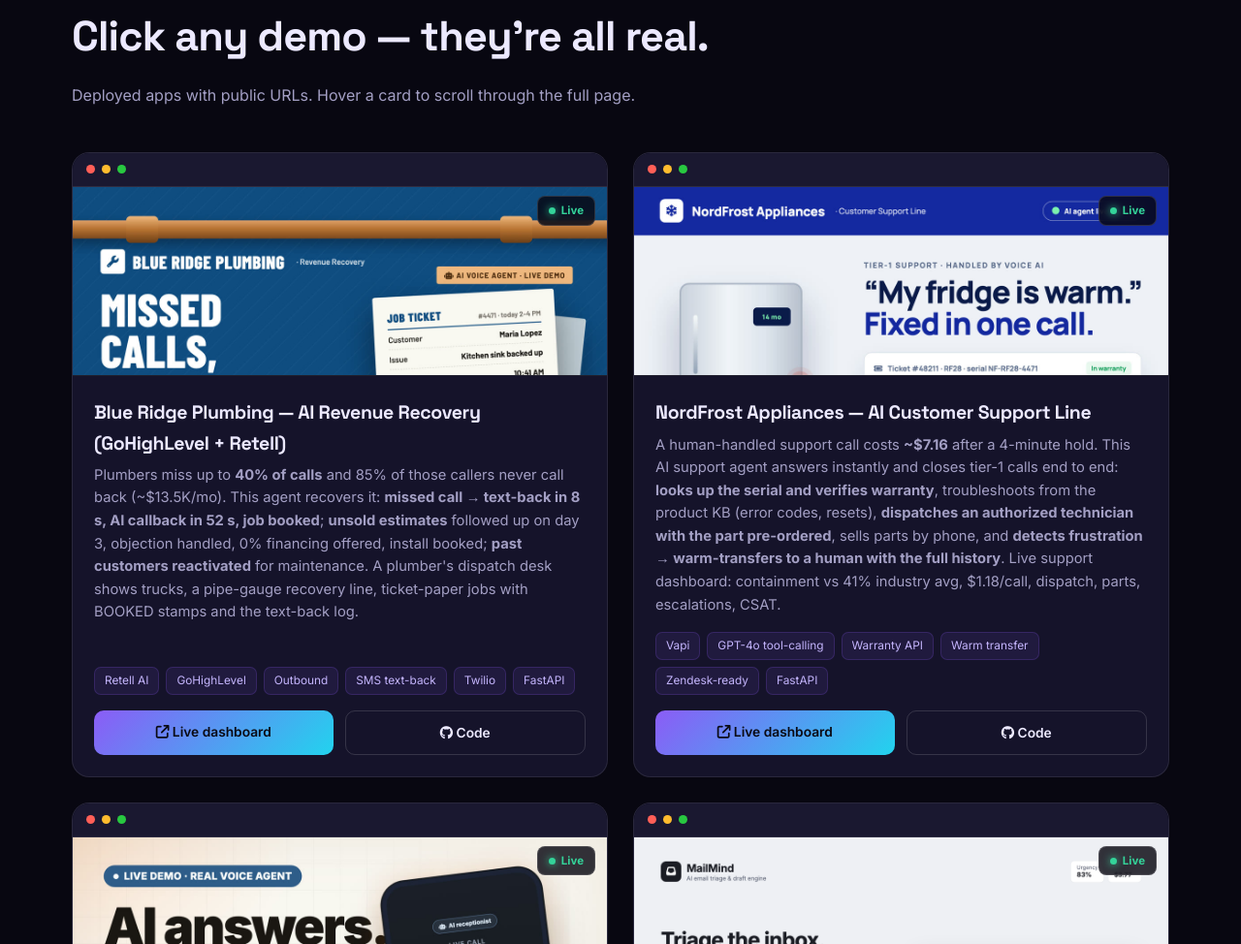
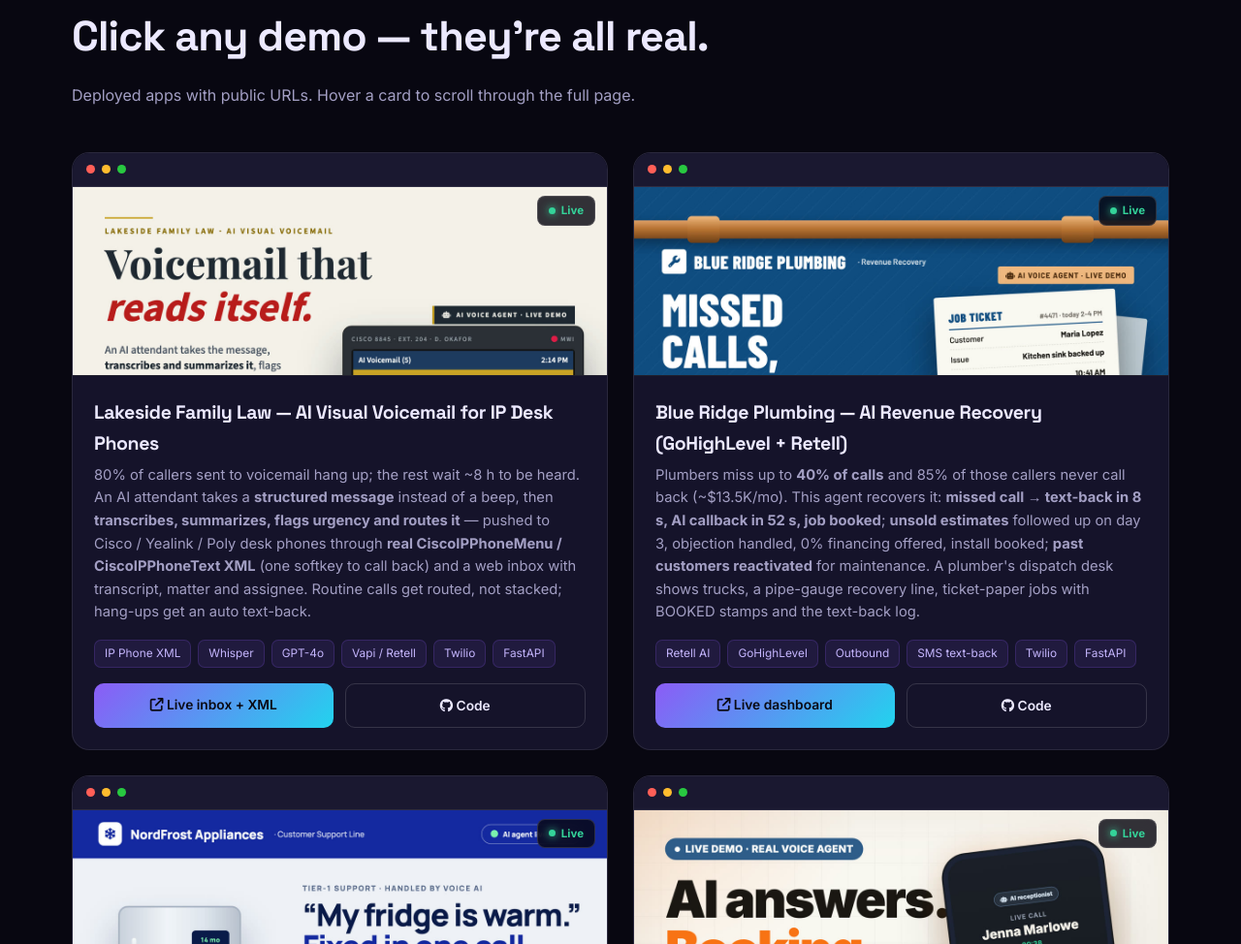
Before and after one commit to adelsherif8/portfolios, a plain HTML site: page ai-engineer/index.html in a window 1280 px wide. Shown: the part 2574-3548 px from the top of the page at 97% size. Drawn offline with Linux system fonts and the light colour scheme.

Commit message:
Add Lakeside AI visual voicemail project

```diff
--- a/ai-engineer/index.html
+++ b/ai-engineer/index.html
@@ -320,6 +320,16 @@ footer{border-top:1px solid var(--line);padding:34px 0;text-align:center;color:v
   <section id="work">
     <div class="sec-head reveal"><div class="k">Live Projects</div><h2>Click any demo — they're all real.</h2><p>Deployed apps with public URLs. Hover a card to scroll through the full page.</p></div>
     <div class="proj-grid">
+
+      <article class="card reveal">
+        <div class="shot"><span class="badge live"><span class="dot"></span> Live</span><img src="assets/projects/lakeside.jpg" alt="Lakeside Family Law — AI visual voicemail for IP desk phones"/></div>
+        <div class="card-body">
+          <h3>Lakeside Family Law — AI Visual Voicemail for IP Desk Phones</h3>
+          <p class="desc">80% of callers sent to voicemail hang up; the rest wait ~8 h to be heard. An AI attendant takes a <strong>structured message</strong> instead of a beep, then <strong>transcribes, summarizes, flags urgency and routes it</strong> — pushed to Cisco / Yealink / Poly desk phones through <strong>real CiscoIPPhoneMenu / CiscoIPPhoneText XML</strong> (one softkey to call back) and a web inbox with transcript, matter and assignee. Routine calls get routed, not stacked; hang-ups get an auto text-back.</p>
+          <div class="tech"><span>IP Phone XML</span><span>Whisper</span><span>GPT-4o</span><span>Vapi / Retell</span><span>Twilio</span><span>FastAPI</span></div>
+          <div class="links"><a class="live" href="https://voicedesk-h31g.onrender.com/agent/voicemail" target="_blank"><i class="fa-solid fa-arrow-up-right-from-square"></i> Live inbox + XML</a><a class="code" href="https://github.com/adelsherif8/voicedesk" target="_blank"><i class="fa-brands fa-github"></i> Code</a></div>
+        </div>
+      </article>
 
       <article class="card reveal">
         <div class="shot"><span class="badge live"><span class="dot"></span> Live</span><img src="assets/projects/blueridge.jpg" alt="Blue Ridge Plumbing — AI revenue recovery agent"/></div>
```
Also changed, not shown: voice-agent-engineer/index.html (+10 -0 lines), ai-engineer/assets/projects/lakeside.jpg (added), voice-agent-engineer/assets/projects/lakeside.jpg (added).
